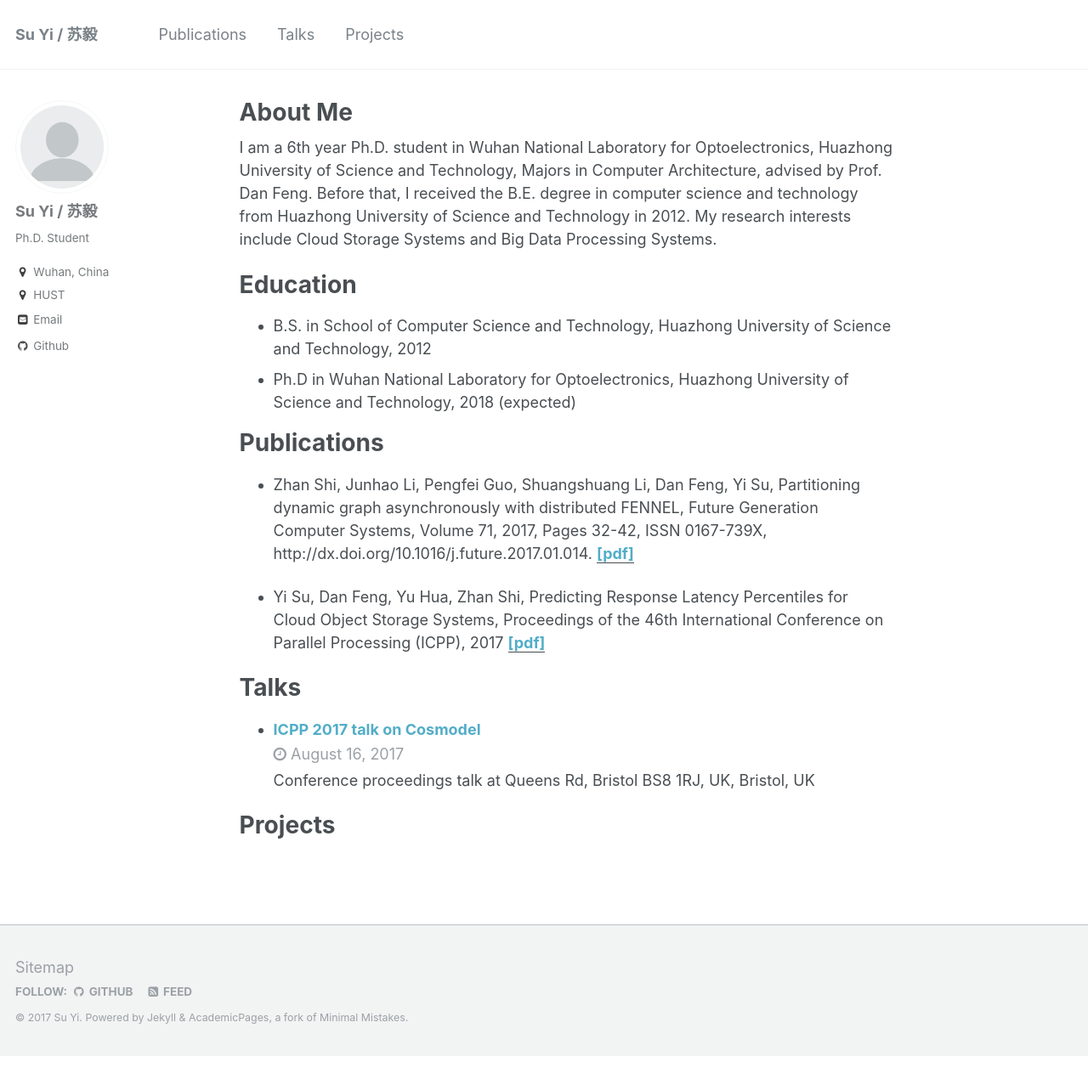
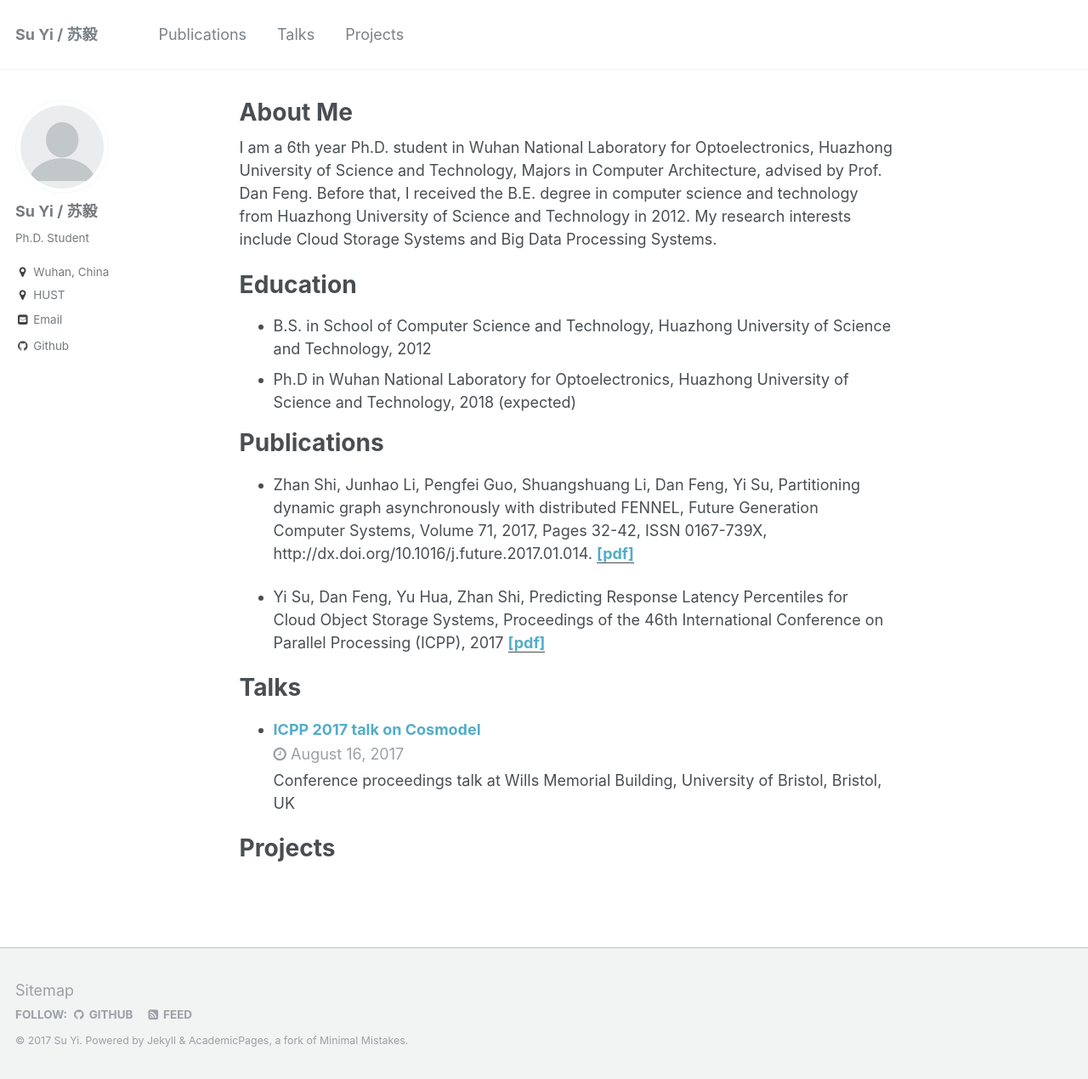
Before and after one commit to ysu-hust/ysu-hust.github.io, a Jekyll site: the page built from _pages/about.md, in a window 1280 px wide and 1270 px high. Shown: the whole window at 85% size. Built offline with Jekyll 4.4.1, drawn with Linux system fonts in a browser that asks for light colours.

Commit message:
fix bugs

```diff
--- a/_talks/2017-08-16-icpp2017-cosmodel.md
+++ b/_talks/2017-08-16-icpp2017-cosmodel.md
@@ -3,7 +3,7 @@ title: "ICPP 2017 talk on Cosmodel"
 collection: talks
 type: "Conference proceedings talk"
 permalink: /talks/2017-08-16-icpp2017-cosmodel
-venue: "Queens Rd, Bristol BS8 1RJ, UK"
+venue: "Wills Memorial Building, University of Bristol"
 date: 2017-08-16
 location: "Bristol, UK"
 ---
```
